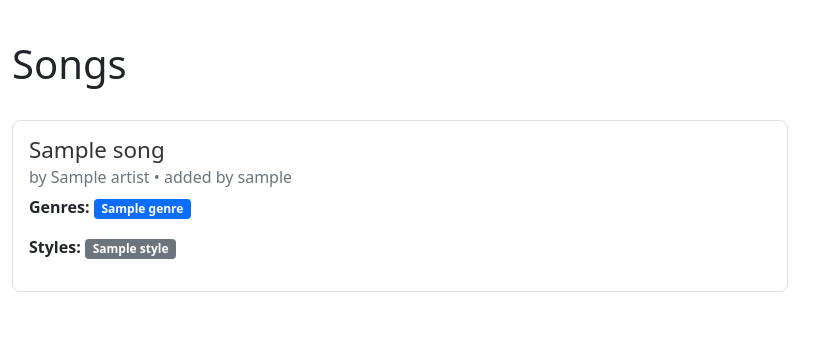
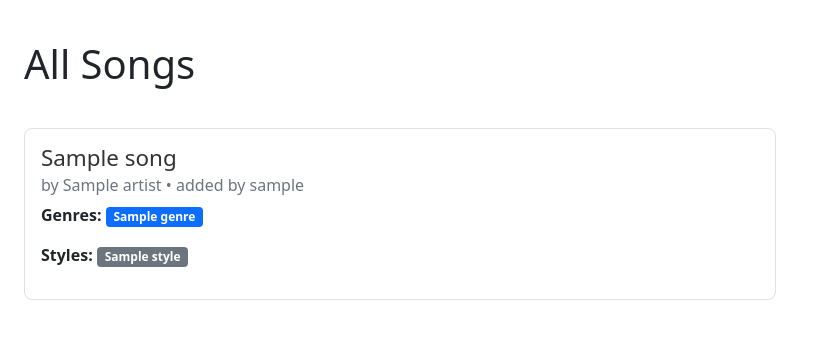
Before and after one commit to kokorohoriuchi/song-sharing, a Flask app: template templates/songs/list.html in a window 1280 px wide. Shown: the part 80-419 px from the top of the page, without its empty margins (0-839 px from the left). Run offline with Flask 3, Linux system fonts and the light colour scheme; the template is opened without the code that fills it: most values are stand-ins (such as "Sample title", 1, 10 or a date in 2020); parts of the project's set-up code (start-up, migrations or seed data) failed here and were passed over.

Commit message:
Update list.html
updating layout to include search engine

```diff
--- a/templates/songs/list.html
+++ b/templates/songs/list.html
@@ -3,10 +3,19 @@
 {% block title %}Songs{% endblock %}
 
 {% block content %}
-<h1>Songs</h1>
-
+<div class="container">
+    {% if search_query %}
+    <div class="d-flex justify-content-between align-items-center mb-4">
+        <h2>Search Results for "{{ search_query }}"</h2>
+        <a href="{{ url_for('list_songs') }}" class="btn btn-secondary">Clear Search</a>
+    </div>
+    {% else %}
+    <div class="d-flex justify-content-between align-items-center mb-4">
+        <h1>All Songs</h1>
         {% if session.user_id %}
-<p><a href="/songs/add" class="btn btn-primary">Add Song</a></p>
+        <a href="/songs/add" class="btn btn-primary">Add Song</a>
+        {% endif %}
+    </div>
     {% endif %}
 
     <div class="song-list">
@@ -45,4 +54,5 @@
         </div>
         {% endfor %}
     </div>
+</div>
 {% endblock %}
```
Lines whose indentation alone changed are shown as unchanged.
